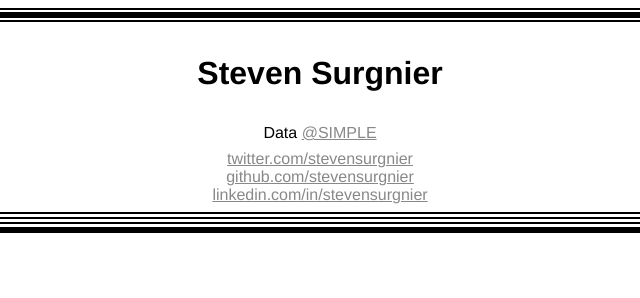
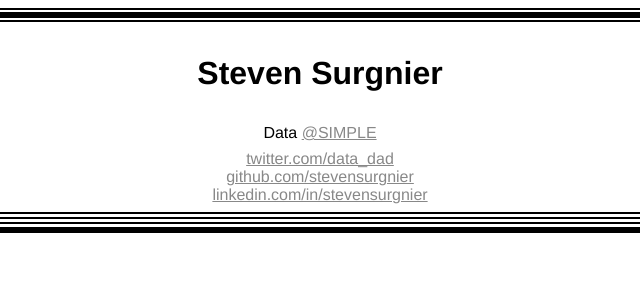
Before and after one commit to stevensurgnier/stevensurgnier.github.io, a plain HTML site: page index.html in a window 1280 px wide. Shown: the full height of the page, 320-960 px from the left. Drawn offline with Linux system fonts and the light colour scheme.

Commit message:
twitter.com/data_dad

```diff
--- a/index.html
+++ b/index.html
@@ -64,7 +64,7 @@
         </div>
         <div id="web">
           <ul>
-            <li><a href="https://twitter.com/stevensurgnier">twitter.com/stevensurgnier</a></li>
+            <li><a href="https://twitter.com/data_dad">twitter.com/data_dad</a></li>
             <li><a href="https://github.com/stevensurgnier">github.com/stevensurgnier</a></li>
             <li><a href="https://www.linkedin.com/in/stevensurgnier">linkedin.com/in/stevensurgnier</a></li>
           </ul>
```
